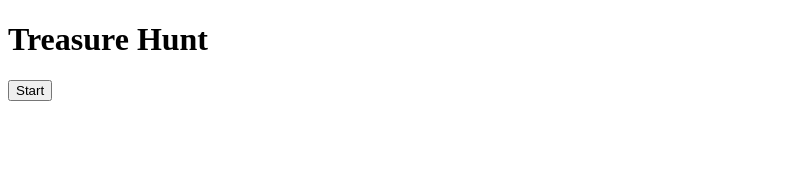
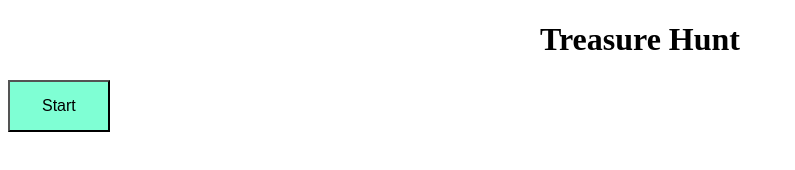
Before and after one commit to Amng4/Team-Adventure-Game, a plain HTML site: page index.html in a window 1280 px wide. Shown: the whole page, without its empty margins (0-795 px from the left). Drawn offline with Linux system fonts and the light colour scheme.

Commit message:
title sytle

```diff
--- a/index.html
+++ b/index.html
@@ -1,7 +1,8 @@
 <!DOCTYPE html>
 <html>
+        <link rel="stylesheet" href="style.css">
     <body>
         <h1>Treasure Hunt</h1>
-        <a href="secondPage.html"><button>Start</button></a>
+        <a href="secondPage.html"><button class="titlebutton">Start</button></a>
     </body>
 </html>
--- a/style.css
+++ b/style.css
@@ -1,7 +1,9 @@
 h1{
     text-align: center;
-    font-family: 'Lucida Sans', 'Lucida Sans Regular', 'Lucida Grande', 'Lucida Sans Unicode', Geneva, Verdana, sans-serif
 }
 .titlebutton{
     background-color: aquamarine;
+    text-align: center;
+    padding: 15px 32px;
+    font-size: 16px;
 }
```
